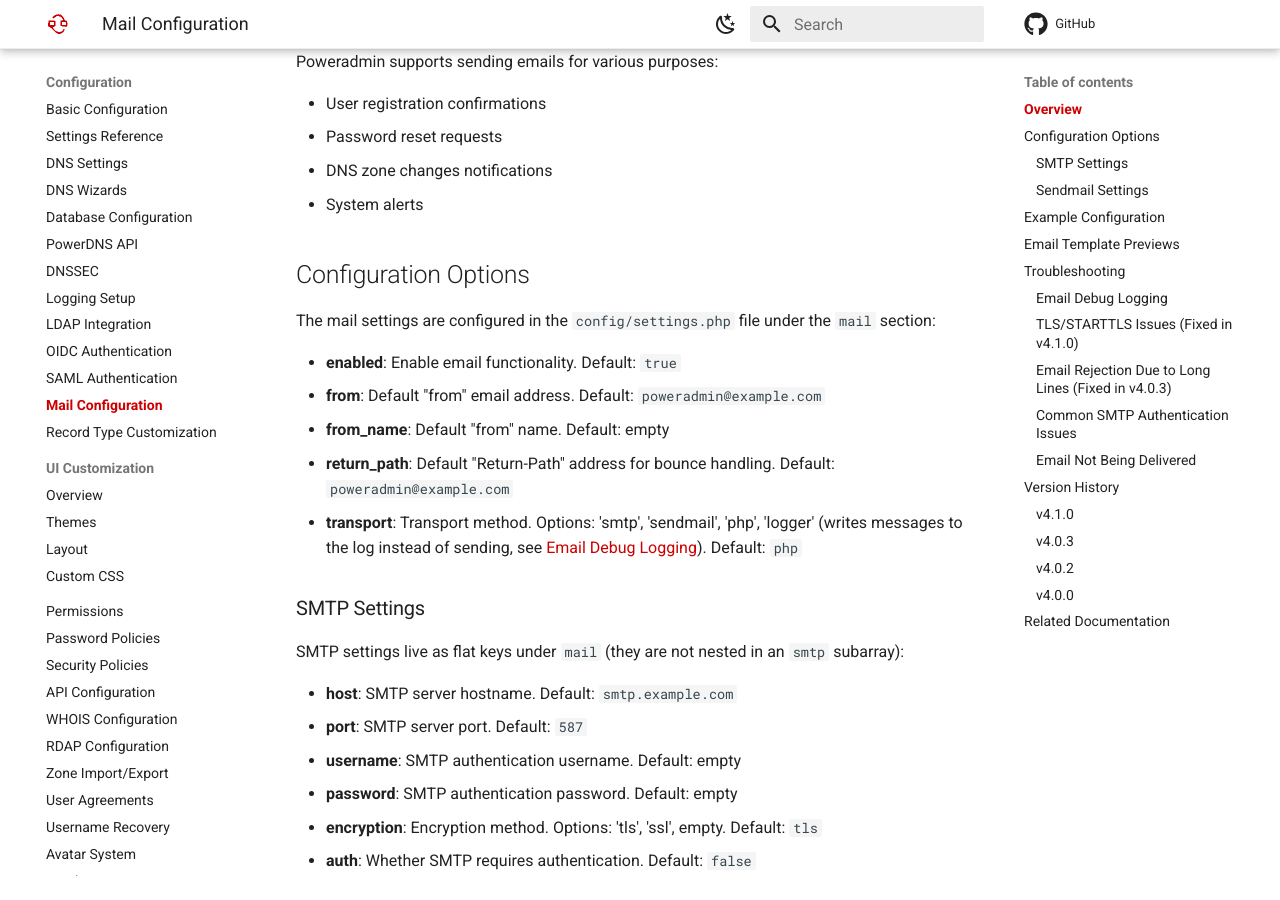
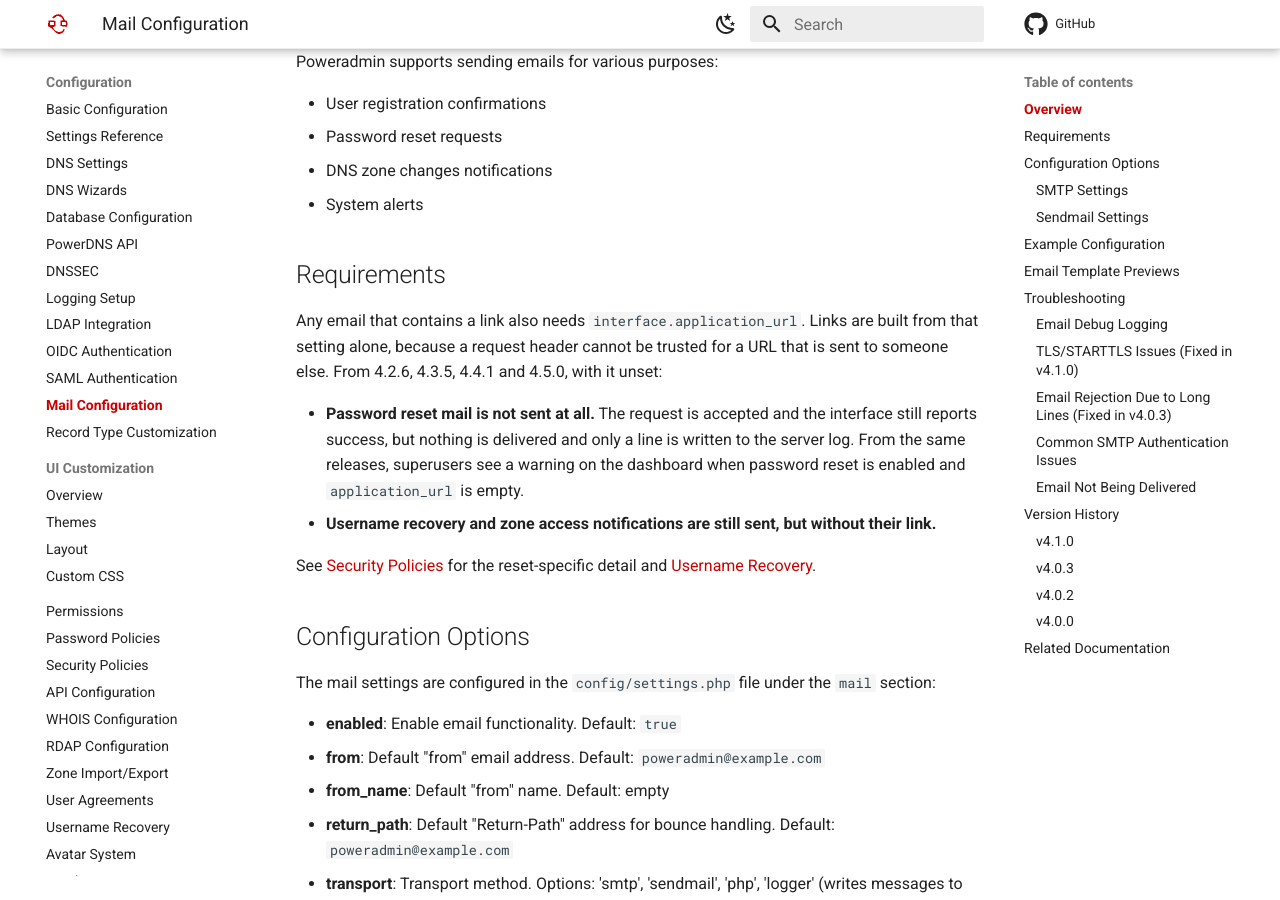
Before and after one commit to poweradmin/poweradmin-docs, an MkDocs documentation site: the page built from docs/configuration/mail.md, in a window 1280 px wide and 900 px high, scrolled down 297 px. Built offline with MkDocs 1.6.1 and Material for MkDocs 9.7.7, drawn with Linux system fonts in a browser that asks for light colours; comment, search, counter and statistics services are not loaded.

Commit message:
docs(mail): note what an unset application url does to outgoing mail

```diff
--- a/docs/configuration/mail.md
+++ b/docs/configuration/mail.md
@@ -10,6 +10,21 @@
 - Password reset requests
 - DNS zone changes notifications
 - System alerts
+
+## Requirements
+
+Any email that contains a link also needs `interface.application_url`. Links are built from that
+setting alone, because a request header cannot be trusted for a URL that is sent to someone else.
+From 4.2.6, 4.3.5, 4.4.1 and 4.5.0, with it unset:
+
+- **Password reset mail is not sent at all.** The request is accepted and the interface still
+  reports success, but nothing is delivered and only a line is written to the server log. From
+  the same releases, superusers see a warning on the dashboard when password reset is enabled
+  and `application_url` is empty.
+- **Username recovery and zone access notifications are still sent, but without their link.**
+
+See [Security Policies](security-policies.md) for the reset-specific detail and
+[Username Recovery](username-recovery.md).
 
 ## Configuration Options
 
```
Also changed, not shown: docs/configuration/security-policies.md (+1 -1 lines).
